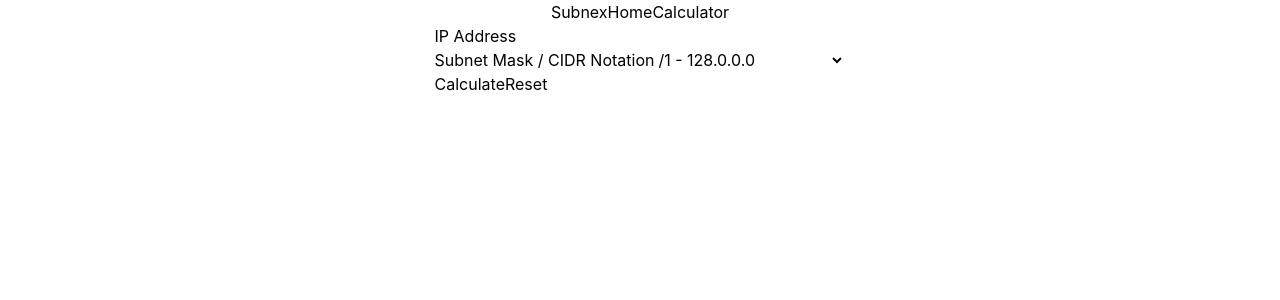
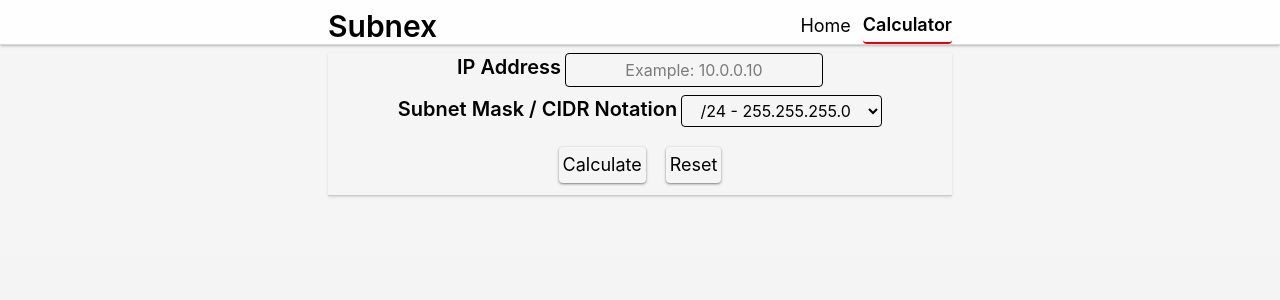
Before and after one commit to W0lffe/SubnetCalculator, a React (Vite) app: page /calc in a window 1280 px wide. Shown: the top 300 px of the page. Built offline with nearby package versions, Linux system fonts and the light colour scheme.

Commit message:
6 styling and layout (#25)
* Started to apply styles

* Applied styling to all components

```diff
--- a/src/App.tsx
+++ b/src/App.tsx
@@ -6,12 +6,12 @@
 export default function App() {
 
   return (
-    <>
-      <Header />
-      <Routes>
-        <Route path="/" element={<Home />} />
-        <Route path="/calc" element={<Calculator />} />
-      </Routes>
-    </>
+      <div className='flex flex-col h-screen w-screen items-center'>
+        <Header />
+        <Routes>
+          <Route path="/" element={<Home />} />
+          <Route path="/calc" element={<Calculator />} />
+        </Routes>
+      </div>
   )
 }
--- a/src/components/FormInputItem/FormInputItem.tsx
+++ b/src/components/FormInputItem/FormInputItem.tsx
@@ -7,14 +7,21 @@
     defaultValues: FormState | null;
 }
 
+const labelStyle = "text-lg md:text-xl font-semibold";
+const inputStyle = "border p-1 rounded-sm text-center";
+const errorLabelStyle = "text-red-600 animate-pulse";
+const spanStyle = "flex flex-row gap-1";
+
 export default function FormInputItem({ item, defaultValues }: FormInputItemProps) {
 
     if (item.type === "select") {
         const subnets = SubnetService.getSubnetsOptions();
         return (
-            <div>
-                <label htmlFor={item.id}>{item.label}</label>
-                <select id={item.id} name={item.id}>
+            <div className="flex flex-col md:flex-row gap-1">
+                <label htmlFor={item.id} className={labelStyle}>
+                    {item.label}
+                </label>
+                <select id={item.id} name={item.id} className={inputStyle} defaultValue={subnets[23]}>
                     {subnets.map((subnet, i) => (
                         <option key={i} value={subnet}>
                             {subnet}
@@ -26,10 +33,20 @@
     }
 
     return (
-        <div>
-            {defaultValues?.errors && <label>{defaultValues.errors[0]}</label>}
-            <label htmlFor={item.id}>{item.label}</label>
-            <input type={item.type} id={item.id} name={item.id} defaultValue={defaultValues?.ipAddress || ""} />
+        <div className="flex flex-col gap-1 items-center">
+            <span className={spanStyle}>
+                <label htmlFor={item.id} className={labelStyle}>
+                    {item.label}
+                </label>
+                <input type={item.type}
+                    id={item.id}
+                    name={item.id}
+                    defaultValue={defaultValues?.ipAddress || ""}
+                    className={inputStyle}
+                    placeholder="Example: 10.0.0.10"
+                />
+            </span>
+            {defaultValues?.errors && <label className={errorLabelStyle}>{defaultValues.errors[0]}</label>}
         </div>
     )
 }
--- a/src/components/Header/Header.tsx
+++ b/src/components/Header/Header.tsx
@@ -1,10 +1,17 @@
 import Navigation from '../Navigation/Navigation';
 
+const divStyle = "w-screen border-b border-gray-400/40 shadow-sm shadow-black/20 pt-2 px-4 flex justify-center items-end sticky top-0 bg-white/90";
+const spanStyle = "flex flex-row justify-between w-full md:w-1/2 h-full";
+const h1Style = "text-xl md:text-3xl font-semibold";
+
 export default function Header(){
+
     return(
-        <div className='flex flex-row '>
-            <h1>Subnex</h1>
-            <Navigation />
+        <div className={divStyle}>
+            <span className={spanStyle}>
+                <h1 className={h1Style}>Subnex</h1>
+                <Navigation />
+            </span>
         </div>
     )
 }
--- a/src/components/InputForm/InputForm.tsx
+++ b/src/components/InputForm/InputForm.tsx
@@ -9,7 +9,14 @@
         setCalculationResult: React.Dispatch<
             React.SetStateAction<SubnetResult | null>
         >;
-    };
+};
+
+const divStyle = "w-full flex flex-col border-b border-b-gray-400/50 shadow-sm shadow-black/10";
+const formStyle = "w-full flex flex-col items-center gap-2";
+const spanStyle = "flex flex-row gap-5 p-3";
+const buttonStyle = "shadow-sm shadow-black/40 p-1 hover:px-2 hover:border-b-red-600 hover:border-b-2 rounded-sm hover:bg-linear-to-b hover:from-gray-200/10 hover:to-gray-400/25 transition-all duration-150 text-lg";
+
+
 
 export default function InputForm({ setCalculationResult }: InputFormProps) {
 
@@ -42,13 +49,15 @@
     const [formData, formAction] = useActionState(handleSubmit, null);
 
     return (
-        <div>
-            <form action={formAction}>
+        <div className={divStyle}>
+            <form action={formAction} className={formStyle}>
                 {formItems.map((item, i) =>
                     <FormInputItem key={i} item={item} defaultValues={formData} />
                 )}
-                <button type="submit">Calculate</button>
-                <button onClick={(event) => reset(event)}>Reset</button>
+                <span className={spanStyle}>
+                    <button type="submit" className={buttonStyle}>Calculate</button>
+                    <button onClick={(event) => reset(event)} className={buttonStyle}>Reset</button>
+                </span>
             </form>
         </div>
 
--- a/src/components/Navigation/Navigation.tsx
+++ b/src/components/Navigation/Navigation.tsx
@@ -1,22 +1,27 @@
-import { useNavigate } from "react-router-dom";
-import { useState } from "react";
+import { useLocation, useNavigate } from "react-router-dom";
+
+const buttonStyle = "hover:px-2 hover:border-b-red-600 hover:border-b-2 rounded-sm hover:bg-linear-to-b hover:from-gray-200/10 hover:to-gray-400/25 transition-all duration-300 text-lg";
+const divStyle = "flex flex-row gap-3 h-full";
 
 export default function Navigation(){
 
     const navigateTo = useNavigate();
-    const [isActive, setIsActive] = useState("/");
+    const location = useLocation();
+
+    const getActiveButton = (path: string) => {
+        return location.pathname === path ? " border-b-red-600 border-b-2 font-semibold" : " border-b-red-600/0";
+    }
 
     const handleClick = (event: React.MouseEvent<HTMLButtonElement>) => {
         const value = event.currentTarget.value;
         //console.log(value)
-        setIsActive(value);
         navigateTo(value);
     }
 
     return(
-        <div>
-            <button value="/" onClick={(e) => handleClick(e)}>Home</button>
-            <button value="/calc" onClick={(e) => handleClick(e)}>Calculator</button>
+        <div className={divStyle}>
+            <button value="/" onClick={(e) => handleClick(e)} className={`${buttonStyle} ${getActiveButton("/")}`}>Home</button>
+            <button value="/calc" onClick={(e) => handleClick(e)} className={`${buttonStyle} ${getActiveButton("/calc")}`}>Calculator</button>
         </div>
     )
 }
--- a/src/components/ResultTable/ResultTable.tsx
+++ b/src/components/ResultTable/ResultTable.tsx
@@ -4,6 +4,10 @@
 type ResultTableProps = {
     results: SubnetResult | null;
 }
+
+const buttonStyle = "shadow-sm shadow-black/40 p-1 hover:px-2 hover:border-b-red-600 hover:border-b-2 rounded-sm hover:bg-linear-to-b hover:from-gray-200/10 hover:to-gray-400/25 transition-all duration-150 text-lg";
+const divStyle = "w-full md:w-full flex flex-col items-center gap-3 py-5 md:border-b md:border-b-gray-400/50 md:shadow-sm md:shadow-black/10";
+
 
 export default function ResultTable({results}: ResultTableProps){
 
@@ -26,15 +30,15 @@
     }
 
     return (
-        <div>
-            <table>
-                <tbody>
+        <div className={divStyle}>
+            <table className="flex">
+                <tbody className="flex flex-col gap-1 md:gap-3">
                     {Object.entries(results).map(([key, value]) => (
                         <TableRow key={key} label={labels[key as keyof SubnetResult]} value={value} />
                     ))}
                 </tbody>
             </table>
-            <button>Export</button>
+            <button className={buttonStyle}>Export</button>
         </div>
     )
 }
--- a/src/components/ResultTable/TableRow.tsx
+++ b/src/components/ResultTable/TableRow.tsx
@@ -4,11 +4,14 @@
     value: string;
 }
 
+const rowStyle = "flex justify-between gap-20 border-b border-gray-400/50 shadow-sm shadow-black/30 p-1.5 md:p-1";
+const dataStyle = "text-lg md:text-xl font-semibold";
+
 export default function TableRow({ label, value }: TableRowProps) {
 
     return(
-        <tr>
-            <td>{label}</td>
+        <tr className={rowStyle}>
+            <td className={dataStyle}>{label}</td>
             <td>{value}</td>
         </tr>
     )
--- a/src/index.css
+++ b/src/index.css
@@ -1,10 +1,10 @@
 @import "tailwindcss";
 
-#root{
+#root, body, html{
   width: 100%;
   height: 100%;
   display: flex;
   flex-direction: column;
-  justify-content: center;
   align-items: center;
+  background-color: rgba(235, 232, 232, 0.199);
 }
--- a/src/pages/Calculator.tsx
+++ b/src/pages/Calculator.tsx
@@ -2,13 +2,15 @@
 import InputForm from '../components/InputForm/InputForm';
 import type { SubnetResult } from '../models/SubnetResult';
 import { useState } from 'react';
+
+const divStyle = 'w-screen md:w-1/2 h-screen flex flex-col items-center p-2 md:gap-5';
 
 export default function Calculator(){
 
     const [calculationResult, setCalculationResult] = useState<SubnetResult | null>(null);
 
     return(
-        <div>
+        <div className={divStyle}>
             <InputForm setCalculationResult={setCalculationResult} />
             <ResultTable results={calculationResult} />
         </div>
--- a/src/pages/Home.tsx
+++ b/src/pages/Home.tsx
@@ -1,17 +1,21 @@
+
+const divStyle = "w-screen h-screen flex flex-col items-center p-5 md:p-2 gap-5";
+const h2Style = "text-2xl";
+const ulStyle = "flex flex-col gap-2 p-2 list-disc list-inside";
 
 export default function Home(){
 
     return(
-        <div>
-            <h2>Welcome to Subnex!</h2>
+        <div className={divStyle}>
+            <h2 className={h2Style}>Welcome to Subnex!</h2>
             <p>Subnex is a subnet calculator that allows you to easily calculate subnet information for your IPv4 networks.</p>
-            <ul>
+            <ul className={ulStyle}>
                 <li>Calculate network and broadcast addresses</li>
                 <li>Determine the number of available host addresses</li>
                 <li>Identify the subnet mask in dotted decimal and CIDR notation</li>
                 <li>Get wildcard mask</li>
             </ul>
-            <p>To get started, click on the "Calculator" button in the navigation menu.</p>
+            <p className="font-semibold">To get started, click on the "Calculator" button in the navigation menu.</p>
         </div>
     )
 }
```
